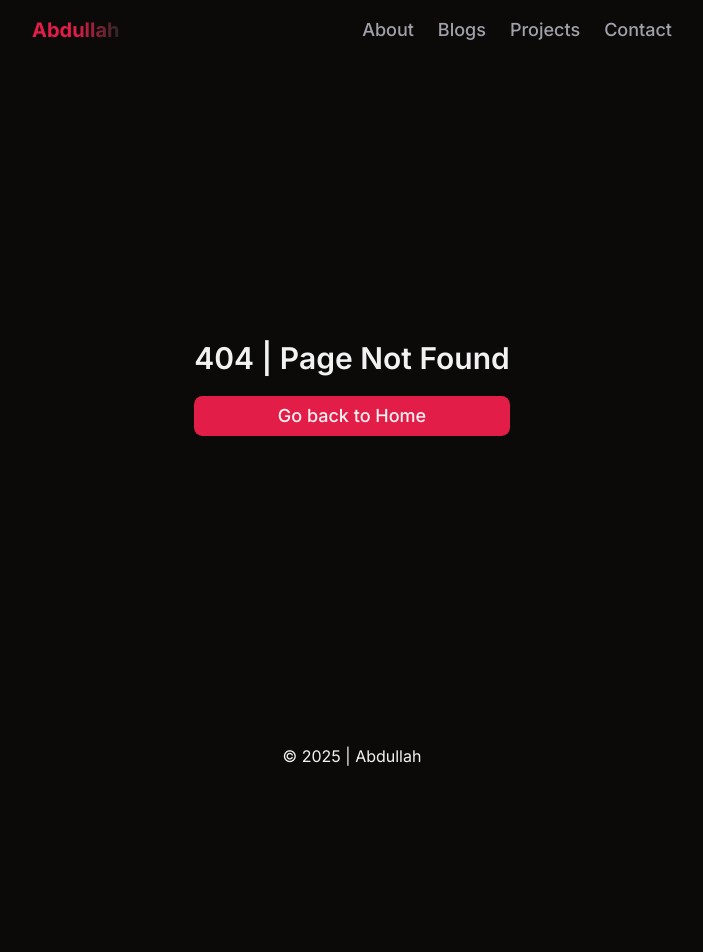
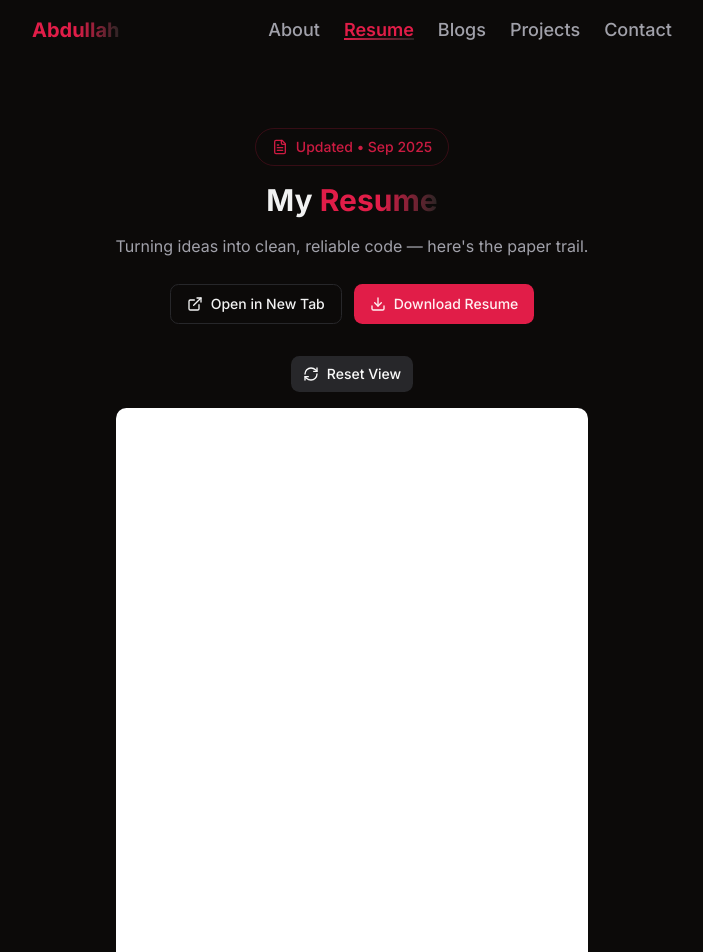
Before and after one commit to Abdullah-dev0/Portfolio, a React (Vite) app: page /resume in a window 1280 px wide. Before the commit this address had no page. Shown: the top 952 px of the page, without its empty margins (288-991 px from the left). Before the commit the page ends 800 px from the top, so only its background shows below. Built offline with nearby package versions, Linux system fonts and the light colour scheme.

Commit message:
feat: add Resume page and update navigation links

```diff
--- a/src/app.tsx
+++ b/src/app.tsx
@@ -11,6 +11,7 @@ import ErrorPage from "./pages/ErrorPage.tsx";
 import HomePage from "./pages/Homepage.tsx";
 import ProjectDetails from "./pages/ProjectDetails.tsx";
 import ProjectsPage from "./pages/Projectspage.tsx";
+import ResumePage from "./pages/ResumePage.tsx";
 import { BlogProvider } from "./context/blog.tsx";
 
 const router = createBrowserRouter(
@@ -23,6 +24,7 @@ const router = createBrowserRouter(
 			<Route path="projects/:slug" element={<ProjectDetails />} />
 			<Route path="contact" element={<ContactPage />} />
 			<Route path="about" element={<AboutMe />} />
+			<Route path="resume" element={<ResumePage />} />
 			<Route path="*" element={<ErrorPage />} />
 		</Route>,
 	),
--- a/src/constants/index.ts
+++ b/src/constants/index.ts
@@ -6,16 +6,21 @@ export const navLinks = [
 	},
 	{
 		id: "1",
+		name: "Resume",
+		path: "/resume",
+	},
+	{
+		id: "2",
 		name: "Blogs",
 		path: "/blogs",
 	},
 	{
-		id: "2",
+		id: "3",
 		name: "Projects",
 		path: "/projects",
 	},
 	{
-		id: "3",
+		id: "4",
 		name: "Contact",
 		path: "/contact",
 	},
--- a/src/pages/Homepage.tsx
+++ b/src/pages/Homepage.tsx
@@ -4,20 +4,10 @@ import ProjectSection from "@/components/shared/projectSection";
 import Skills from "@/components/shared/skills";
 import SEOHead from "@/components/seo/SEOHead";
 import { Button } from "@/components/ui/button";
-import { ArrowRight, Code, Download, Sparkles } from "lucide-react";
+import { ArrowRight, Code, FileText, Sparkles } from "lucide-react";
 import { Link } from "react-router-dom";
 
 const HomePage = () => {
-	const handleDownloadResume = () => {
-		const resumeUrl = "/Abdullah.pdf";
-		const link = document.createElement("a");
-		link.href = resumeUrl;
-		link.download = "Abdullah.pdf"; // You can specify the downloaded file name
-		document.body.appendChild(link);
-		link.click();
-		document.body.removeChild(link);
-	};
-
 	const homePageStructuredData = {
 		"@context": "https://schema.org",
 		"@type": "ProfilePage",
@@ -98,10 +88,12 @@ const HomePage = () => {
 							<ArrowRight className="ml-2 h-4 w-4 transition-transform group-hover:translate-x-1" />
 						</Button>
 					</Link>
-					<Button onClick={handleDownloadResume} variant="outline" size="lg" className="group">
-						<Download className="mr-2 h-4 w-4" />
-						Download Resume
-					</Button>
+					<Link to="/resume">
+						<Button variant="outline" size="lg" className="group">
+							<FileText className="mr-2 h-4 w-4" />
+							View Resume
+						</Button>
+					</Link>
 				</div>
 
 				{/* Quick Stats */}
--- /dev/null
+++ b/src/pages/ResumePage.tsx
@@ -0,0 +1,87 @@
+import SEOHead from "@/components/seo/SEOHead";
+import { Button } from "@/components/ui/button";
+import { Download, FileText, ExternalLink, RefreshCw } from "lucide-react";
+import { useState } from "react";
+
+const ResumePage = () => {
+	const [isDownloading, setIsDownloading] = useState(false);
+	const [iframeKey, setIframeKey] = useState(0);
+
+	const handleDownload = () => {
+		setIsDownloading(true);
+		const link = document.createElement("a");
+		link.href = "/Abdullah.pdf";
+		link.download = "Abdullah_Resume.pdf";
+		link.click();
+		setTimeout(() => setIsDownloading(false), 1000);
+	};
+
+	const handleReset = () => {
+		setIframeKey((prevKey) => prevKey + 1);
+	};
+
+	return (
+		<>
+			<SEOHead
+				title="Resume | Abdullah - Full Stack Developer"
+				description="View and download Abdullah's professional resume - Full Stack Developer"
+				url="/resume"
+			/>
+
+			{/* Header */}
+			<div className="text-center space-y-4 mb-8">
+				<div className="inline-flex items-center gap-2 px-4 py-2 border border-primary/20 rounded-full text-sm font-medium text-primary/90">
+					<FileText className="h-4 w-4" />
+					Updated • Sep 2025
+				</div>
+
+				<h1 className="text-2xl md:text-3xl font-bold">
+					My <span className="text-gradient">Resume</span>
+				</h1>
+				<p className="text-muted-foreground max-w-2xl mx-auto">
+					Turning ideas into clean, reliable code — here's the paper trail.
+				</p>
+
+				<div className="flex flex-col sm:flex-row gap-3 justify-center items-center pt-2">
+					<a href="/Abdullah.pdf" target="_blank" rel="noopener noreferrer">
+						<Button variant="outline" className="group">
+							<ExternalLink className="mr-2 h-4 w-4" />
+							Open in New Tab
+						</Button>
+					</a>
+					<Button onClick={handleDownload} disabled={isDownloading} className="glow-effect">
+						<Download className="mr-2 h-4 w-4" />
+						{isDownloading ? "Downloading..." : "Download Resume"}
+					</Button>
+				</div>
+			</div>
+
+			<div className="mb-4 mx-auto flex justify-center">
+				<Button onClick={handleReset} size={"sm"} variant="secondary">
+					<RefreshCw className="mr-2 h-4 w-4" />
+					Reset View
+				</Button>
+			</div>
+			<iframe
+				key={iframeKey}
+				src="/Abdullah.pdf#toolbar=0&zoom=125&view=FitH"
+				title="Abdullah's Resume"
+				className="rounded-lg"
+				style={{
+					width: "100%",
+					height: "600px",
+					border: "none",
+					pointerEvents: "auto",
+					overflow: "hidden",
+				}}
+			/>
+
+			{/* Mobile helper note */}
+			<div className="bg-muted/30 px-4 py-3 text-sm text-muted-foreground text-center sm:hidden">
+				Tip: For the best view on mobile, use "Open in New Tab"
+			</div>
+		</>
+	);
+};
+
+export default ResumePage;
```
Also changed, not shown: src/index.css (line endings or trailing spaces), 1 other file (tests, documents, lock files or other folders).
